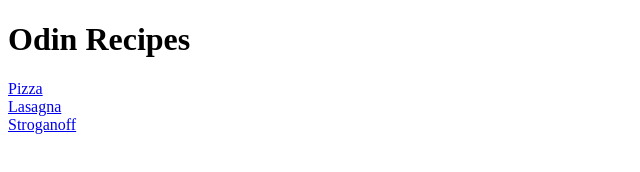
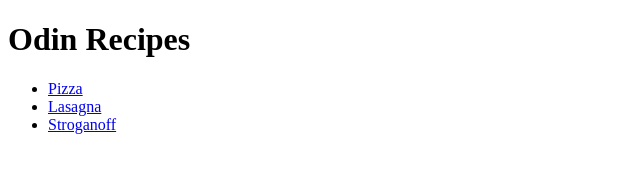
Before and after one commit to Athomblade/odin-recipes, a plain HTML site: page index.html in a window 1280 px wide. Shown: the whole page, without its empty margins (0-640 px from the left). Drawn offline with Linux system fonts and the light colour scheme.

Commit message:
'Added a UL to the index.html'

```diff
--- a/index.html
+++ b/index.html
@@ -8,10 +8,10 @@
 </head>
 <body>
     <h1>Odin Recipes</h1>
-    <a href="recipes/pizza.html">Pizza</a>
-    <div>
-    <a href="recipes/Lasagna.html">Lasagna</a></div>
-    <a href="recipes/strogonoff.html">Stroganoff</a>
-
+    <ul>
+    <li><a href="recipes/pizza.html">Pizza</a></li>
+    <li><a href="recipes/Lasagna.html">Lasagna</a></li>
+    <li><a href="recipes/strogonoff.html">Stroganoff</a></li>
+    </ul>
 </body>
 </html>
```
